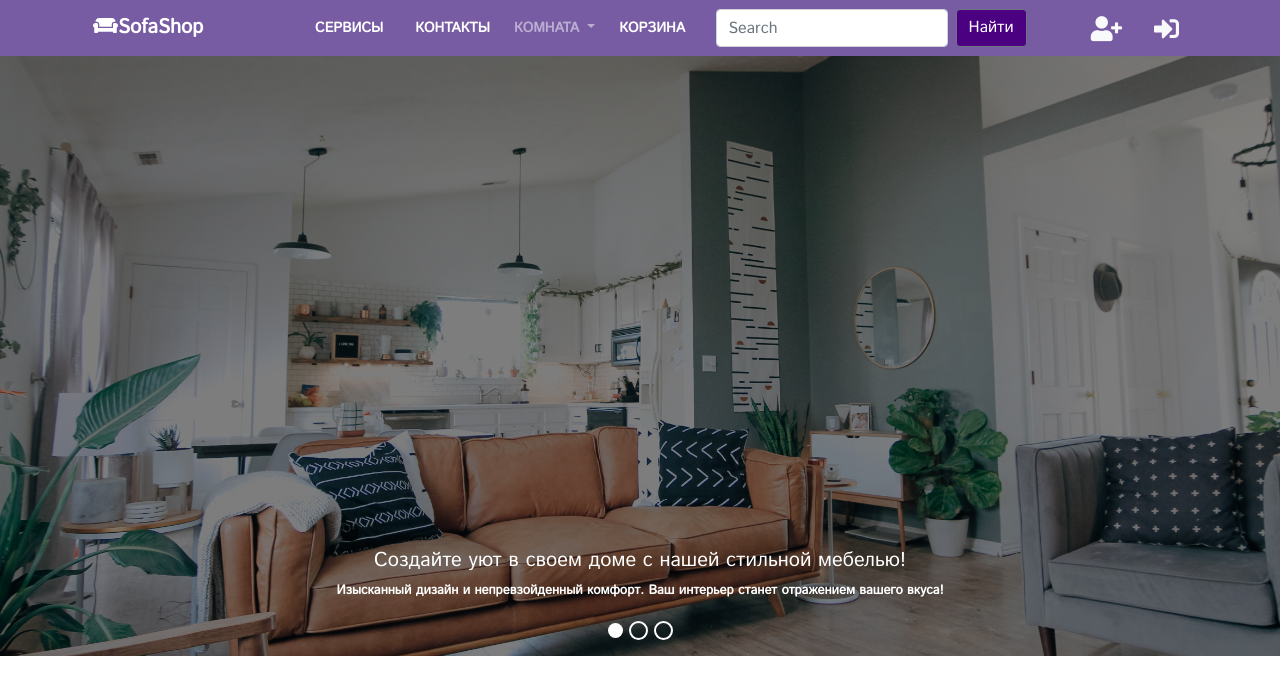
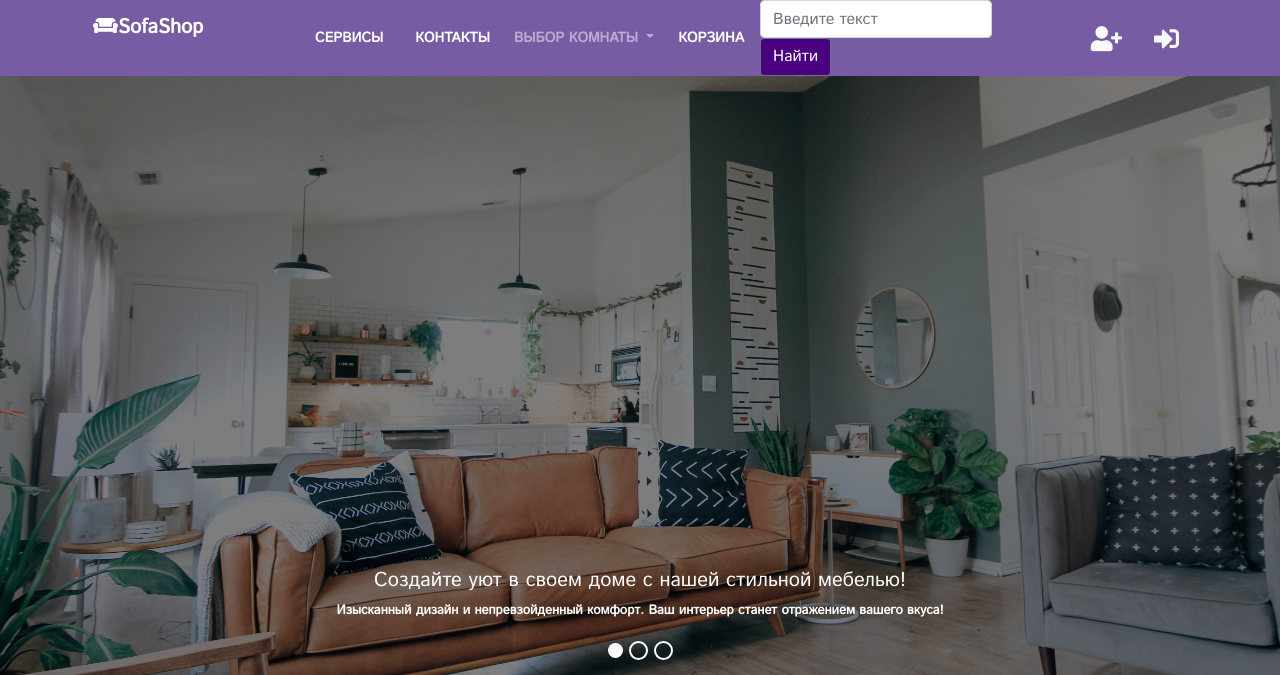
Before and after one commit to Beknasar/sofa_marketplace, a Django app: page / in a window 1280 px wide. Shown: the top 675 px of the page. Run offline with Django 4.2, Linux system fonts and the light colour scheme; data comes from the database, SQL or seed files in the repository; some libraries are stand-ins or nearby versions.

Commit message:
Поменял локализацию на ru

```diff
--- a/source/webapp/templates/base.html
+++ b/source/webapp/templates/base.html
@@ -28,8 +28,8 @@
                     {% block menu %}{% endblock %}
                 </ul>
 
-                <form action="{% url 'webapp:index' %}" class="form-inline mr-5 my-lg-0" method="GET">
-                      <input class="form-control mr-sm-2" type="text" placeholder="Search" aria-label="Search" name="search">
+                <form action="{% url 'webapp:index' %}" class="form-inline mr-3 my-lg-0" method="GET">
+                      <input class="form-control mr-sm-2" type="text" placeholder="Введите текст" aria-label="Search" name="search">
                       <button class="btn btn-secondary my-2 my-sm-0" style="background: #4B0082;" type="submit">Найти</button>
                 </form>
                 <ul class="navbar-nav">
--- a/source/webapp/templates/products/index.html
+++ b/source/webapp/templates/products/index.html
@@ -10,7 +10,7 @@
     </li>
     <li class="nav-item dropdown">
         <a class="nav-link dropdown-toggle" href="{% url 'webapp:index' %}"  role="button" data-toggle="dropdown" aria-haspopup="true" aria-expanded="false">
-            Комната
+            Выбор Комнаты
         </a>
         <div class="dropdown-menu">
             {% for room in rooms %}
```
Also changed, not shown: source/main/settings/base.py (+5 -2 lines).
